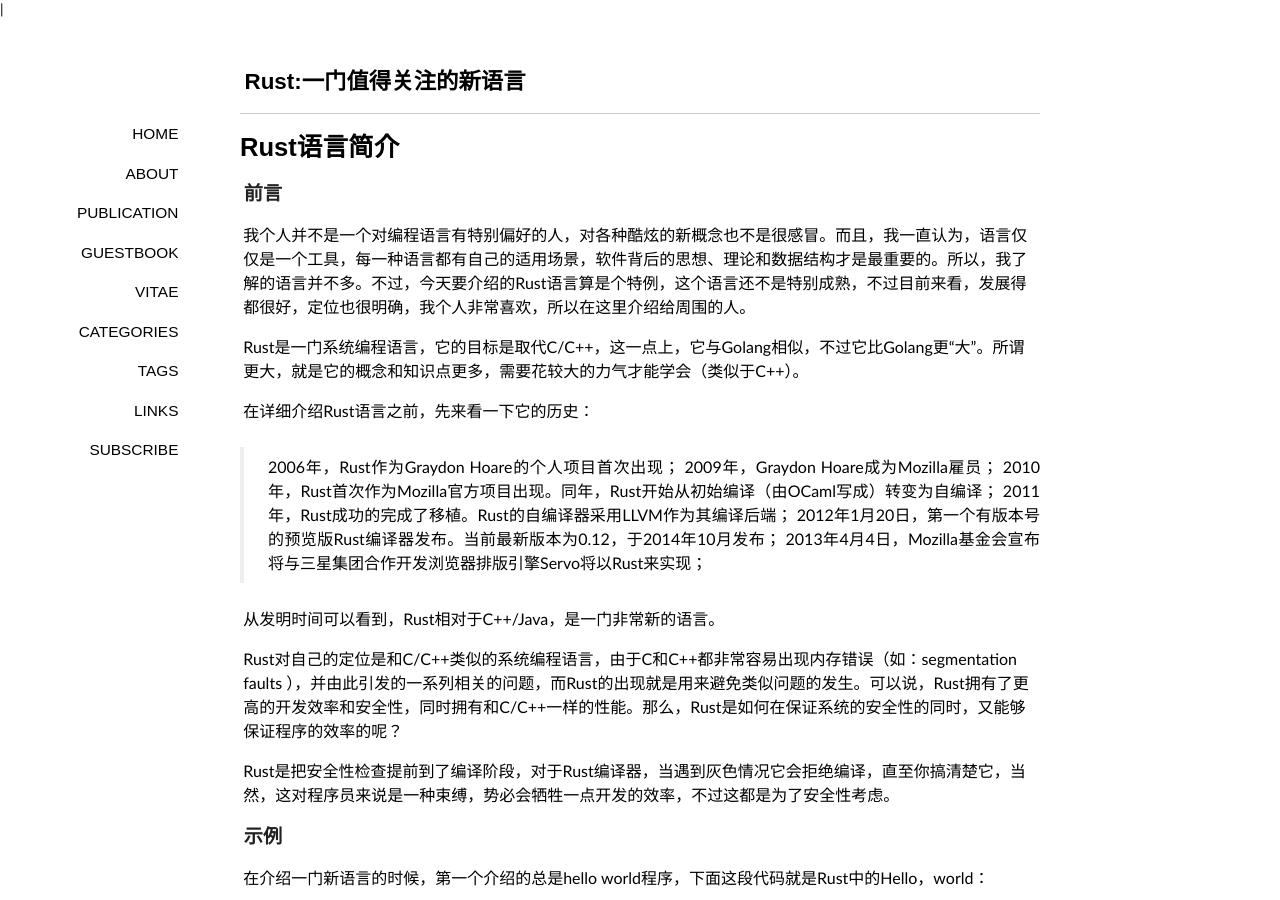
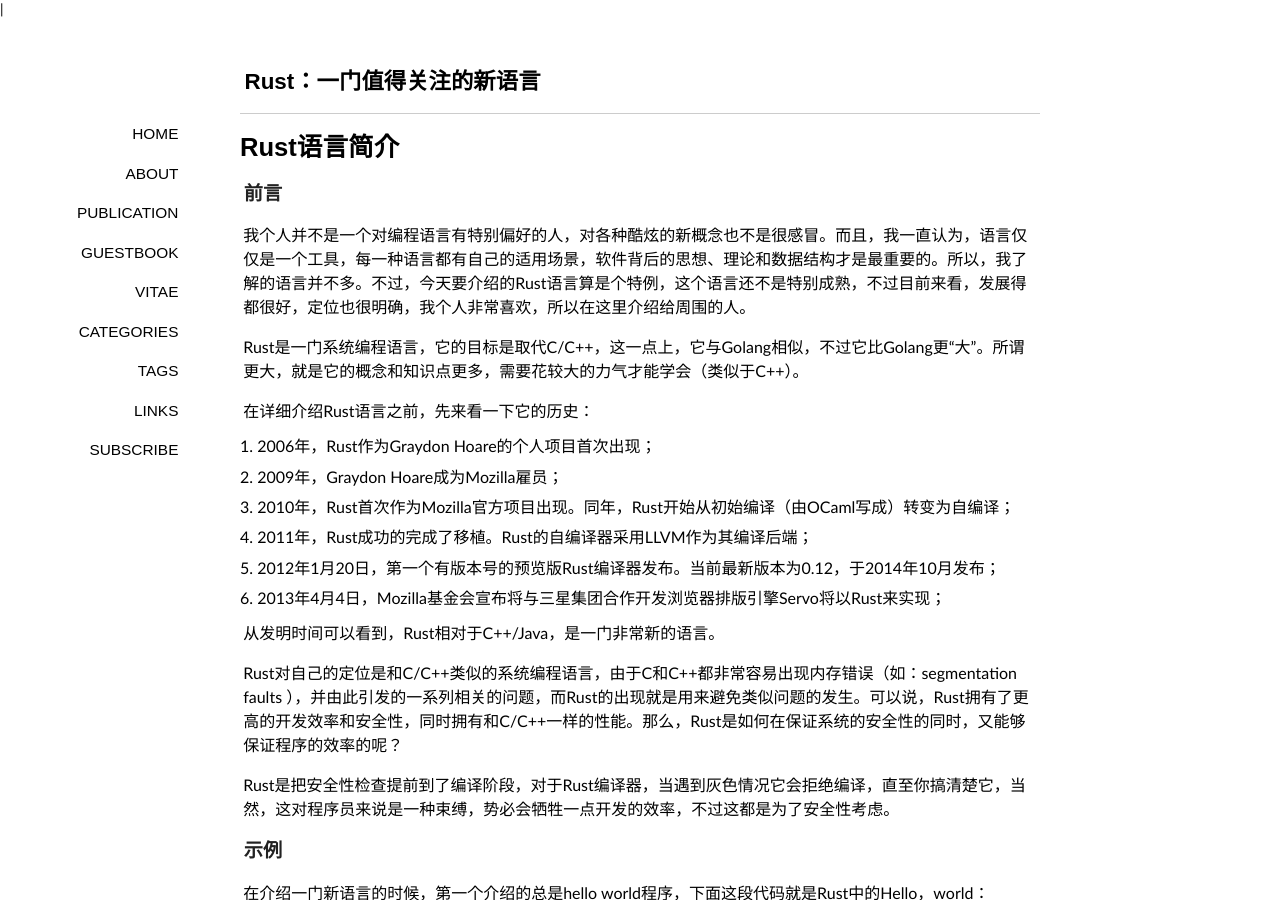
Before and after one commit to lalor/cn, a Jekyll site: the page built from _posts/2015-03-19-Intro-to-Rust.md, in a window 1280 px wide and 900 px high. Built offline with Jekyll 4.4.1, drawn with Linux system fonts in a browser that asks for light colours; some web fonts are replaced; Markdown is read by kramdown in place of the engine named in the settings; comment, search, counter and statistics services are not loaded; some of the changed lines change nothing that is shown.

Commit message:
fix bug:错误的排版

```diff
--- a/_posts/2015-03-19-Intro-to-Rust.md
+++ b/_posts/2015-03-19-Intro-to-Rust.md
@@ -1,6 +1,6 @@
 ---
 layout: post
-title: "Rust:一门值得关注的新语言"
+title: "Rust：一门值得关注的新语言"
 description: ""
 category: 编程语言
 tags: [Rust]
@@ -15,12 +15,12 @@
 
 在详细介绍Rust语言之前，先来看一下它的历史：
 
->2006年，Rust作为Graydon Hoare的个人项目首次出现；
->2009年，Graydon Hoare成为Mozilla雇员；
->2010年，Rust首次作为Mozilla官方项目出现。同年，Rust开始从初始编译（由OCaml写成）转变为自编译；
->2011年，Rust成功的完成了移植。Rust的自编译器采用LLVM作为其编译后端；
->2012年1月20日，第一个有版本号的预览版Rust编译器发布。当前最新版本为0.12，于2014年10月发布；
->2013年4月4日，Mozilla基金会宣布将与三星集团合作开发浏览器排版引擎Servo将以Rust来实现；
+1. 2006年，Rust作为Graydon Hoare的个人项目首次出现；
+1. 2009年，Graydon Hoare成为Mozilla雇员；
+1. 2010年，Rust首次作为Mozilla官方项目出现。同年，Rust开始从初始编译（由OCaml写成）转变为自编译；
+1. 2011年，Rust成功的完成了移植。Rust的自编译器采用LLVM作为其编译后端；
+1. 2012年1月20日，第一个有版本号的预览版Rust编译器发布。当前最新版本为0.12，于2014年10月发布；
+1. 2013年4月4日，Mozilla基金会宣布将与三星集团合作开发浏览器排版引擎Servo将以Rust来实现；
 
 从发明时间可以看到，Rust相对于C++/Java，是一门非常新的语言。
 
```
